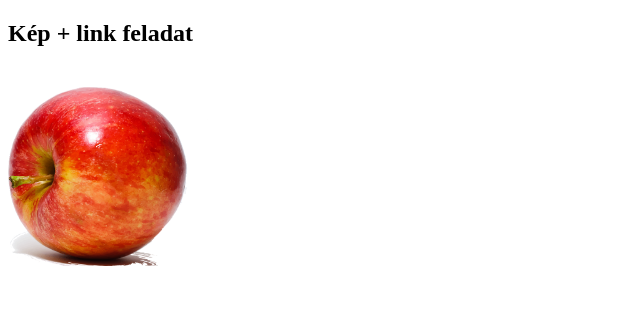
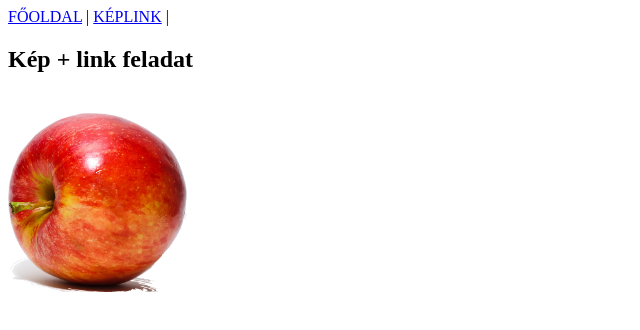
Before and after one commit to sandornefr/9.C_1.cs_web, a plain HTML site: page keplink.html in a window 1280 px wide. Shown: the whole page, without its empty margins (0-640 px from the left). Drawn offline with Linux system fonts and the light colour scheme.

Commit message:
navigáció

```diff
--- a/keplink.html
+++ b/keplink.html
@@ -6,6 +6,10 @@
     <title>Kép + link feladat</title>
 </head>
 <body>
+    <nav>
+        <a href="index.html">FŐOLDAL</a> |
+        <a href="keplink.html">KÉPLINK</a> |
+    </nav>
     <h2>Kép + link feladat</h2> <!--2-es szintű címsor-->
     <br> <!--sortörés-->
     <a href="https://hu.wikipedia.org/wiki/Alma_(n%C3%B6v%C3%A9nynemzets%C3%A9g)" target="_blank"><img src="img/alma.png" alt="alma" title="alma" width="200"></a>
```
Also changed, not shown: index.html (+4 -0 lines).
